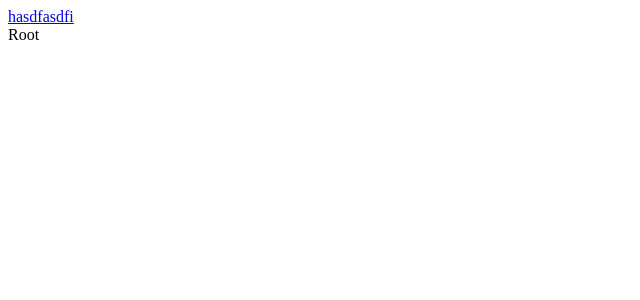
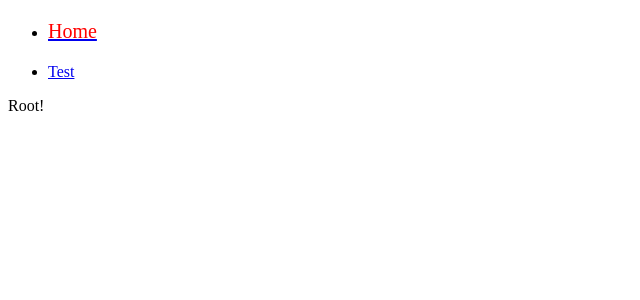
Before and after one commit to lyhlg/frontend, a React app: page / in a window 1280 px wide. Shown: the top 300 px of the page, without its empty margins (0-640 px from the left). Built offline with nearby package versions, Linux system fonts and the light colour scheme.

Commit message:
styled-component setup

```diff
--- a/babel.config.js
+++ b/babel.config.js
@@ -5,6 +5,6 @@ module.exports = {
     '@babel/plugin-syntax-dynamic-import',
     '@babel/plugin-transform-async-to-generator',
     '@babel/plugin-proposal-class-properties',
-    // 'babel-plugin-styled-components',
+    'babel-plugin-styled-components',
   ],
 };
--- a/src/App.tsx
+++ b/src/App.tsx
@@ -1,8 +1,9 @@
 import React from 'react';
-import { Route, Switch, withRouter } from 'react-router-dom';
+import { Route, Switch } from 'react-router-dom';
 
-import Header from '@pages/header/Header';
-import Home from '@pages/Home';
+import Header from '~pages/header/Header';
+import Home from '~pages/Home';
+import Test from '~pages/Test';
 
 interface Props {}
 
@@ -11,8 +12,8 @@ const App: React.FC<Props> = () => (
     <Header />
     <div>
       <Switch>
-        <Route exact path="/" render={() => <Home name={'Root'} />} />
-        <Route path="/home" render={() => <Home name={'Home'} />} />
+        <Route exact path="/" render={() => <Home name={'Root!'} />} />
+        <Route path="/test" render={() => <Test name={'Test!'} />} />
         {/* <Route
           path="/project"
           render={() => <div>hihi<div>}
@@ -23,4 +24,4 @@ const App: React.FC<Props> = () => (
   </div>
 );
 
-export default withRouter(App);
+export default App;
--- a/src/pages/Home.tsx
+++ b/src/pages/Home.tsx
@@ -7,7 +7,6 @@ interface HomeProps {
 interface HomeState {}
 
 class Home extends React.Component<HomeProps, HomeState> {
-  // state = { :  }
   render() {
     const { name } = this.props;
     return <div>{name}</div>;
--- a/src/pages/header/Header.tsx
+++ b/src/pages/header/Header.tsx
@@ -1,12 +1,33 @@
 import React from 'react';
 import { NavLink } from 'react-router-dom';
+import styled, { css } from 'styled-components';
+import { IStyle, IText, IHeaderProps } from './types';
 
-interface Props {}
-
-const Header: React.FC<Props> = () => (
-  <div>
-    <NavLink to="/">hasdfasdfi</NavLink>
-  </div>
+const Header: React.FC<IHeaderProps> = () => (
+  <S.Container>
+    <S.ListWrapper>
+      <li>
+        <NavLink className="home" to="/">
+          <S.Text isLarge>Home</S.Text>
+        </NavLink>
+      </li>
+      <li>
+        <NavLink to="/test">Test</NavLink>
+      </li>
+    </S.ListWrapper>
+  </S.Container>
 );
 
+const S: IStyle = {};
+S.Container = styled.div``;
+S.ListWrapper = styled.ul``;
+S.Text = styled.p`
+  ${(props: IText) =>
+    props.isLarge &&
+    css`
+      font-size: 20px;
+    `}
+  color: red;
+`;
+
 export default Header;
--- /dev/null
+++ b/src/pages/header/types.ts
@@ -0,0 +1,11 @@
+import { StyledComponent } from 'styled-components';
+
+export interface IHeaderProps {}
+
+export interface IStyle {
+  [el: string]: StyledComponent<any, any>;
+}
+
+export interface IText {
+  isLarge: boolean;
+}
--- a/webpack.config.js
+++ b/webpack.config.js
@@ -7,20 +7,24 @@ const HtmlWebpackPlugin = require('html-webpack-plugin');
 function production(env) {
   return {
     entry: path.join(__dirname, 'build', 'index.js'),
+    mode: 'development',
     output: {
       path: path.join(__dirname, 'dist'),
       filename: '[name].[hash].js',
       chunkFilename: '[name].[chunkhash].js',
       publicPath: '/',
     },
+    devServer: {
+      port: 20000,
+    },
     devtool: 'source-map',
     resolve: {
       extensions: ['tsx', 'ts', '.jsx', '.js', '.json'],
       alias: {
-        '@': path.resolve(__dirname, 'build/src/'),
-        '@image': path.resolve(__dirname, 'build/public/img/'),
-        '@pages': path.resolve(__dirname, 'build/src/pages/'),
-        '@components': path.resolve(__dirname, 'build/src/components/'),
+        '~': path.resolve(__dirname, 'build/'),
+        '~image': path.resolve(__dirname, 'public/img/'),
+        '~pages': path.resolve(__dirname, 'build/pages/'),
+        '~components': path.resolve(__dirname, 'build/components/'),
         // '@store': path.resolve(__dirname, 'submodule/store/'),
         // '@api': path.resolve(__dirname, 'submodule/api/'),
         // '@util': path.resolve(__dirname, 'submodule/util/'),
@@ -65,13 +69,13 @@ function production(env) {
           test: /\.css$/,
           use: ['style-loader', 'css-loader?sourceMap'],
         },
-        {
-          test: /.(js|jsx)$/,
-          exclude: /node_modules/,
-          use: {
-            loader: 'babel-loader',
-          },
-        },
+        // {
+        //   test: /.(js|jsx)$/,
+        //   exclude: /node_modules/,
+        //   use: {
+        //     loader: 'babel-loader',
+        //   },
+        // },
         {
           test: /.(ts|tsx)$/,
           use: {
```
Also changed, not shown: package.json (+8 -1 lines), src/style-guide/utils/styledUtil.ts (added, +27 -0 lines), tsconfig.json (+8 -53 lines), .eslintrc.js, 6 other files (tests, documents, lock files or other folders).
